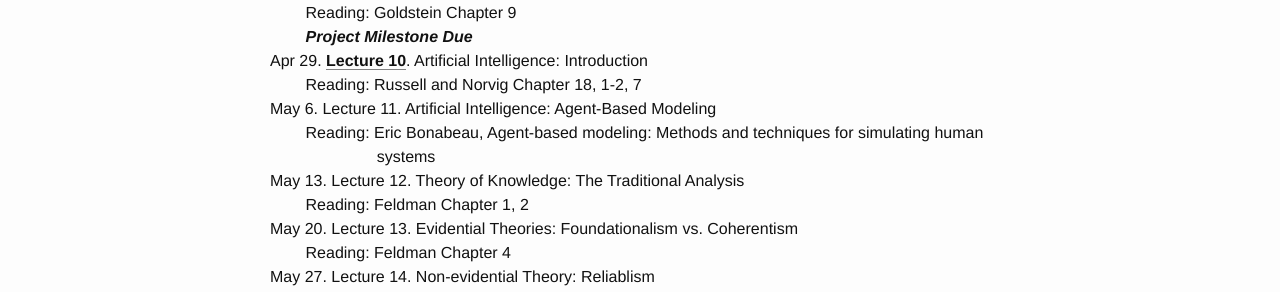
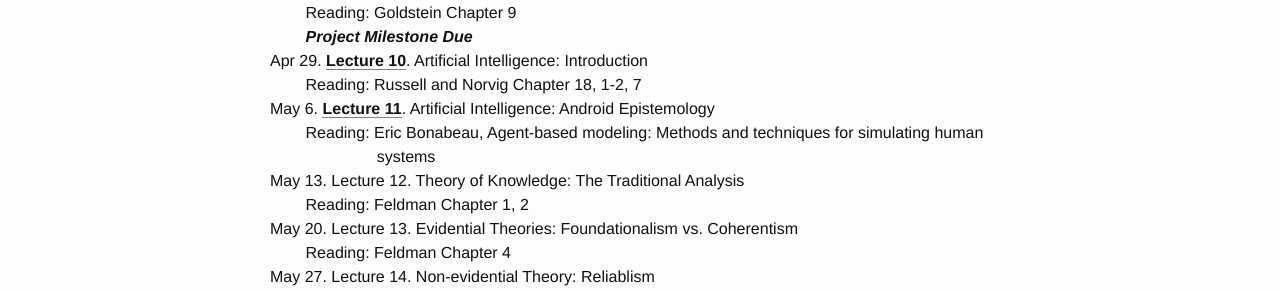
Before and after one commit to comphiacademy/epist20s, a Jekyll site: the page built from schedule.md, in a window 1280 px wide. Shown: the part 720-1012 px from the top of the page. Built offline with Jekyll 4.4.1, drawn with Linux system fonts in a browser that asks for light colours.

Commit message:
Week 11 Update

```diff
--- a/schedule.md
+++ b/schedule.md
@@ -30,7 +30,7 @@ Apr 22. [Lecture 9](/assets/CogPsy2.pdf). Cognitive Psychology: Conceptual Knowl
 &nbsp; &nbsp; &nbsp; &nbsp; **_Project Milestone Due_**\\
 Apr 29. [Lecture 10](/assets/AI.pdf). Artificial Intelligence: Introduction\\
 &nbsp; &nbsp; &nbsp; &nbsp; Reading: Russell and Norvig Chapter 18, 1-2, 7\\
-May 6. Lecture 11. Artificial Intelligence: Agent-Based Modeling\\
+May 6. [Lecture 11](/assets/ml.pdf). Artificial Intelligence: Android Epistemology\\
 &nbsp; &nbsp; &nbsp; &nbsp; Reading: Eric Bonabeau, Agent-based modeling: Methods and techniques for simulating human \\
 &nbsp; &nbsp; &nbsp; &nbsp; &nbsp; &nbsp; &nbsp; &nbsp; &nbsp; &nbsp; &nbsp; &nbsp; systems \\
 May 13. Lecture 12. Theory of Knowledge: The Traditional Analysis\\
```
